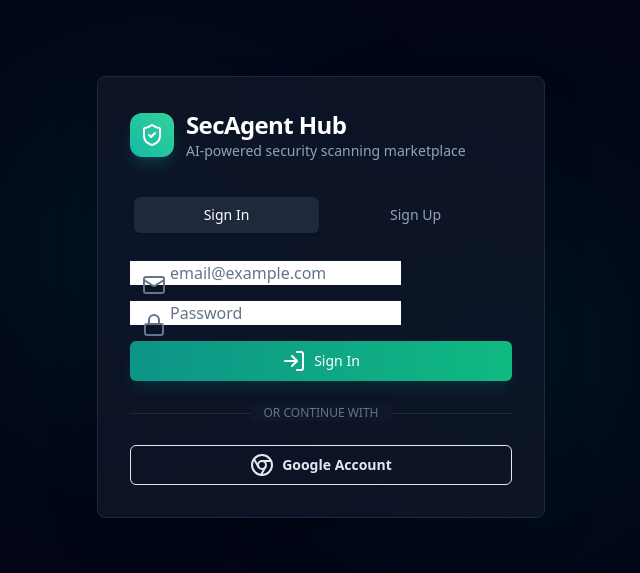
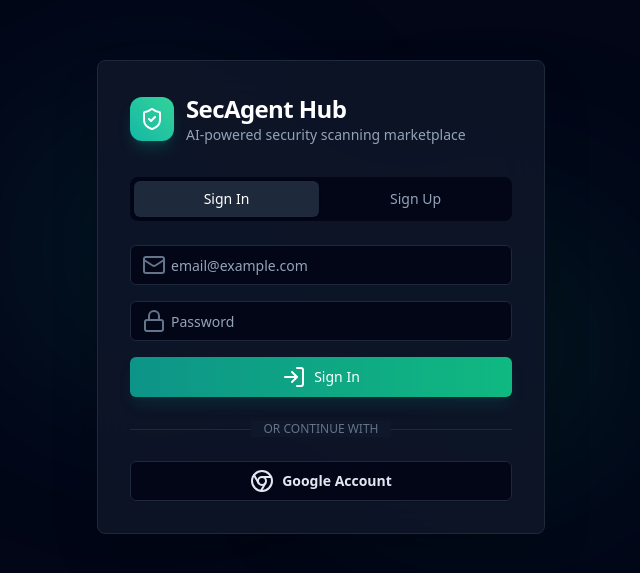
Before and after one commit to pranavk-7117/SecAgentHub, a Next.js app in the folder frontend/: page /login in a window 1280 px wide. Shown: the part 103-676 px from the top of the page, without its empty margins (319-959 px from the left). Built offline with nearby package versions, Linux system fonts and the light colour scheme; no server answers.

Commit message:
Fix Input styling merge and align login screen UI

```diff
--- a/frontend/app/login/page.tsx
+++ b/frontend/app/login/page.tsx
@@ -77,14 +77,16 @@
         </div>
 
         {/* Tab switcher */}
-        <div className="mb-6 flex gap-1 rounded-lg bg-slate-850 p-1">
+        <div className="mb-6 flex gap-1 rounded-lg bg-slate-950 p-1">
           <button
+            type="button"
             onClick={() => { setActiveTab("signin"); setMessage(""); }}
             className={`flex-1 rounded-md py-2 text-sm font-medium transition ${activeTab === "signin" ? "bg-slate-800 text-white shadow" : "text-slate-400 hover:text-slate-200"}`}
           >
             Sign In
           </button>
           <button
+            type="button"
             onClick={() => { setActiveTab("signup"); setMessage(""); }}
             className={`flex-1 rounded-md py-2 text-sm font-medium transition ${activeTab === "signup" ? "bg-slate-800 text-white shadow" : "text-slate-400 hover:text-slate-200"}`}
           >
@@ -94,25 +96,25 @@
 
         <form onSubmit={handleAuthAction} className="space-y-4">
           <div className="relative">
-            <Mail className="absolute left-3 top-3 h-4.5 w-4.5 text-slate-500" />
+            <Mail className="absolute left-3 top-1/2 -translate-y-1/2 h-4.5 w-4.5 text-slate-500" />
             <Input
               type="email"
               placeholder="email@example.com"
               value={email}
               onChange={(e) => setEmail(e.target.value)}
-              className="pl-10 bg-slate-850 border-slate-800 text-white placeholder-slate-500 focus:border-teal-500 focus:ring-teal-500/20"
+              className="pl-10 bg-slate-950 border-slate-800 text-white placeholder-slate-500 focus:border-teal-500 focus:ring-teal-500/20"
               required
             />
           </div>
 
           <div className="relative">
-            <Lock className="absolute left-3 top-3 h-4.5 w-4.5 text-slate-500" />
+            <Lock className="absolute left-3 top-1/2 -translate-y-1/2 h-4.5 w-4.5 text-slate-500" />
             <Input
               type="password"
               placeholder="Password"
               value={password}
               onChange={(e) => setPassword(e.target.value)}
-              className="pl-10 bg-slate-850 border-slate-800 text-white placeholder-slate-500 focus:border-teal-500 focus:ring-teal-500/20"
+              className="pl-10 bg-slate-950 border-slate-800 text-white placeholder-slate-500 focus:border-teal-500 focus:ring-teal-500/20"
               required
             />
           </div>
@@ -134,7 +136,7 @@
         <Button
           onClick={handleGoogleSignIn}
           type="button"
-          className="w-full border border-slate-850 bg-slate-850 text-slate-200 hover:bg-slate-800 hover:text-white flex items-center justify-center gap-2 transition"
+          className="w-full border border-slate-800 bg-slate-950 text-slate-200 hover:bg-slate-900 hover:text-white flex items-center justify-center gap-2 transition"
           disabled={loading}
         >
           <Chrome className="h-4.5 w-4.5" />
--- a/frontend/components/ui.tsx
+++ b/frontend/components/ui.tsx
@@ -21,8 +21,16 @@
   return <span className={cn("inline-flex items-center rounded-full border border-border bg-white/80 px-2.5 py-1 text-xs font-semibold text-slate-700", className)}>{children}</span>;
 }
 
-export function Input(props: React.InputHTMLAttributes<HTMLInputElement>) {
-  return <input className="h-10 w-full rounded-md border border-border bg-white px-3 text-sm outline-none transition placeholder:text-slate-400 focus:border-teal-600 focus:ring-2 focus:ring-teal-600/20" {...props} />;
+export function Input({ className, ...props }: React.InputHTMLAttributes<HTMLInputElement>) {
+  return (
+    <input
+      className={cn(
+        "h-10 w-full rounded-md border border-border bg-white px-3 text-sm outline-none transition placeholder:text-slate-400 focus:border-teal-600 focus:ring-2 focus:ring-teal-600/20",
+        className
+      )}
+      {...props}
+    />
+  );
 }
 
 export function Table({ children }: { children: React.ReactNode }) {
```
